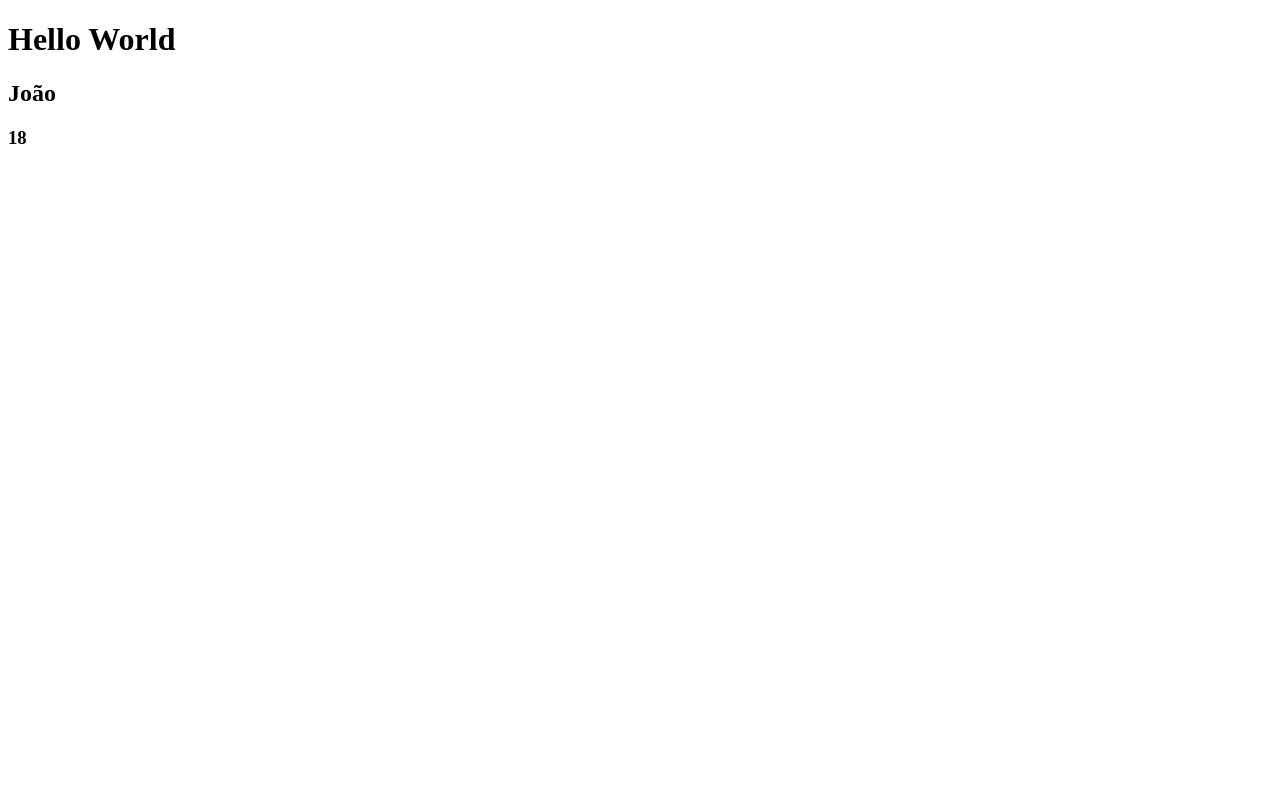
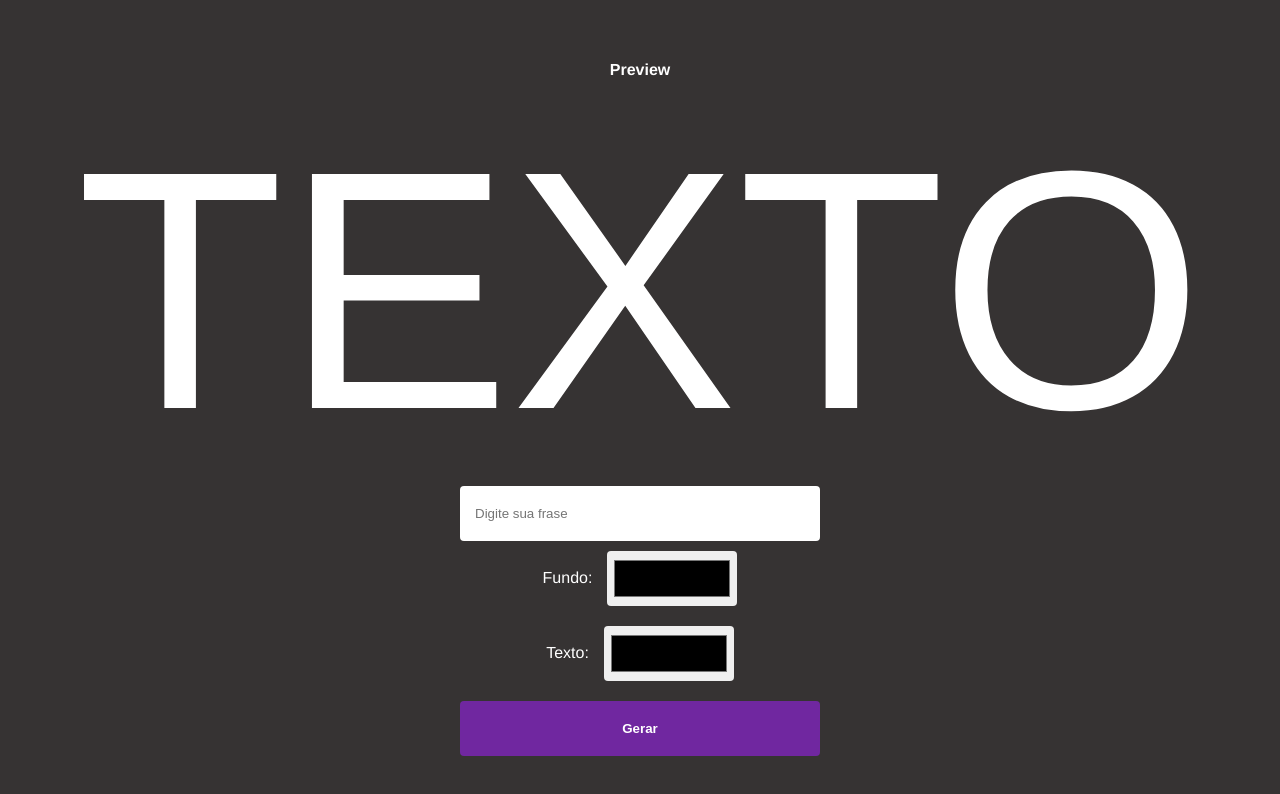
Before and after one commit to LeoGonzaga/digital-signboard, a React (Vite) app: page / in a window 1280 px wide. Shown: the top 794 px of the page. Built offline with nearby package versions, Linux system fonts and the light colour scheme.

Commit message:
feature: creating inital layout

```diff
--- a/package.json
+++ b/package.json
@@ -12,6 +12,7 @@
 	"dependencies": {
 		"react": "^17.0.2",
 		"react-dom": "^17.0.2",
+		"styled-components": "^5.3.3",
 		"zustand": "^3.7.1"
 	},
 	"devDependencies": {
@@ -27,6 +28,7 @@
 		"@testing-library/user-event": "^13.5.0",
 		"@types/react": "^17.0.33",
 		"@types/react-dom": "^17.0.10",
+		"@types/styled-components": "^5.1.24",
 		"@typescript-eslint/eslint-plugin": "^5.13.0",
 		"@typescript-eslint/parser": "^5.13.0",
 		"@vitejs/plugin-react": "^1.0.7",
--- a/src/App.tsx
+++ b/src/App.tsx
@@ -1,14 +1,11 @@
-import React from 'react';
-import { useUserData } from '@src/stores/useUserData';
+import Create from './pages/Create';
+import GlobalStyle from './styles/global';
 
 function App() {
-	const { name, age } = useUserData();
-
 	return (
 		<div className="App">
-			<h1>Hello World</h1>
-			<h2>{name}</h2>
-			<h3>{age}</h3>
+			<GlobalStyle />
+			<Create />
 		</div>
 	);
 }
--- /dev/null
+++ b/src/constants/colors.ts
@@ -0,0 +1,5 @@
+export const COLORS = {
+	primary: '#7027A0',
+	background: '#272121',
+	details: '#363333',
+};
--- /dev/null
+++ b/src/pages/Create/Create.tsx
@@ -0,0 +1,29 @@
+import React, { useState } from 'react';
+import { Styles } from './styles';
+
+export const Create = (): JSX.Element => {
+	const [text, setText] = useState<string>('TEXTO');
+	const [speed, setSpeed] = useState<number>(1);
+	const [color, setColor] = useState<string>('#fff');
+	const [backgroundColor, setBackGroundColor] = useState<string>('blue');
+
+	return (
+		<Styles.Container>
+			<p>Preview</p>
+			<Styles.PreviewText>{text}</Styles.PreviewText>
+			<Styles.Wrapper>
+				<input type="text" name="" id="" placeholder="Digite sua frase" />
+				<Styles.WrapperColors>
+					<Styles.Label>Fundo:</Styles.Label>
+					<input type="color" name="" id="" value={color} />
+				</Styles.WrapperColors>
+
+				<Styles.WrapperColors>
+					<Styles.Label>Texto:</Styles.Label>
+					<input type="color" name="" id="" value={backgroundColor} />
+				</Styles.WrapperColors>
+				<button>Gerar</button>
+			</Styles.Wrapper>
+		</Styles.Container>
+	);
+};
--- /dev/null
+++ b/src/pages/Create/index.ts
@@ -0,0 +1,3 @@
+import { Create } from './Create';
+
+export default Create;
--- /dev/null
+++ b/src/pages/Create/styles.ts
@@ -0,0 +1,74 @@
+import { COLORS } from '@src/constants/colors';
+import styled from 'styled-components';
+
+const Container = styled.div`
+	background-color: ${COLORS.details};
+	height: 100vh;
+	display: flex;
+	flex-direction: column;
+	align-items: center;
+	justify-content: center;
+	overflow: hidden;
+	p {
+		color: #fff;
+		font-weight: bold;
+	}
+
+	input {
+		height: 55px;
+		outline: none;
+		border-radius: 4px;
+		width: 330px;
+		border: none;
+		padding: 0px 15px;
+	}
+
+	button {
+		background-color: ${COLORS.primary};
+		height: 55px;
+		width: 360px;
+		border: none;
+		margin-top: 10px;
+		color: #fff;
+		font-weight: bold;
+		border-radius: 4px;
+		cursor: pointer;
+	}
+`;
+
+const Wrapper = styled.div`
+	width: 330px;
+	display: flex;
+	flex-direction: column;
+	align-items: center;
+	justify-content: center;
+`;
+const WrapperColors = styled.div`
+	margin: 10px;
+	display: flex;
+	align-items: center;
+
+	input {
+		width: 130px;
+		padding: 5px;
+	}
+`;
+
+const Label = styled.span`
+	color: #fff;
+	font-size: 16px;
+	padding-right: 15px;
+`;
+
+const PreviewText = styled.span`
+	font-size: 340px;
+	color: #ffff;
+`;
+
+export const Styles = {
+	Container,
+	WrapperColors,
+	Label,
+	PreviewText,
+	Wrapper,
+};
--- a/src/stores/useUserData.ts
+++ /dev/null
@@ -1,11 +0,0 @@
-import create from 'zustand';
-
-type User = {
-	name: string;
-	age: number;
-};
-
-export const useUserData = create<User>(() => ({
-	name: 'João',
-	age: 18,
-}));
--- /dev/null
+++ b/src/styles/global.ts
@@ -0,0 +1,14 @@
+import { createGlobalStyle } from 'styled-components';
+
+const GlobalStyle = createGlobalStyle`
+  body {
+    margin: 0;
+    padding: 0;
+    background-color: #272121;
+    font-family: Open-Sans, Helvetica, Sans-Serif;
+
+
+  }
+`;
+
+export default GlobalStyle;
```
Also changed, not shown: src/stores/useData.ts (added, +13 -0 lines), 1 other file (tests, documents, lock files or other folders).
